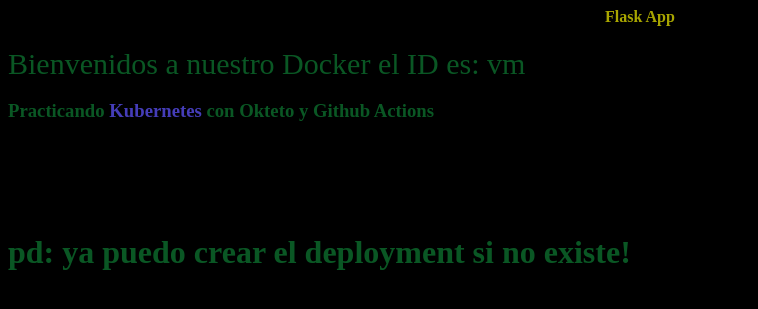
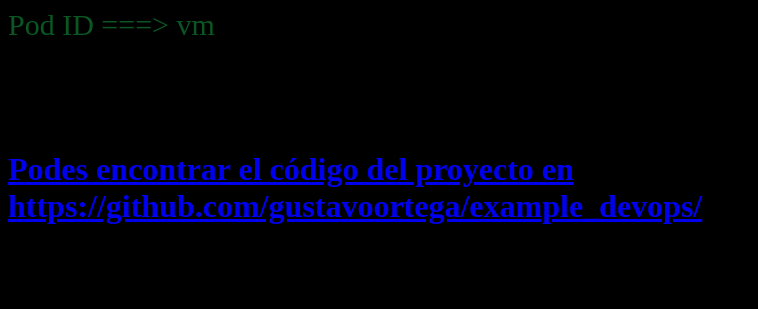
Before and after one commit to gustavoortega/example_devops, a Flask app: page / in a window 1280 px wide. Shown: the top 309 px of the page, without its empty margins (0-758 px from the left). Run offline with Flask 2, Linux system fonts and the light colour scheme.

Commit message:
Update index.html

```diff
--- a/templates/index.html
+++ b/templates/index.html
@@ -1,10 +1,9 @@
 <html>
   <body>
     <link rel="stylesheet" href='/static/style.css' />
-    <center><h4><span style="color: rgb(168, 165, 0);">Flask App</span></h4></center>
-	<p><span style="font-size: 30px;">Bienvenidos a nuestro Docker el ID es: {{ hostname }}</span></p>
-	<h3>Practicando <span style="color: rgb(69, 61, 185);">Kubernetes</span> con Okteto y Github Actions</h3>
+   	<p><span style="font-size: 30px;">Pod ID ===> {{ hostname }}</span></p>
+
 	<br><br><br><br>
-	<h1>pd: ya puedo crear el deployment si no existe!</h1>
+	<h1><a target="_blank" href="https://github.com/gustavoortega/example_devops/">Podes encontrar el código del proyecto en https://github.com/gustavoortega/example_devops/</a></h1>
   </body>
 </html>
```
